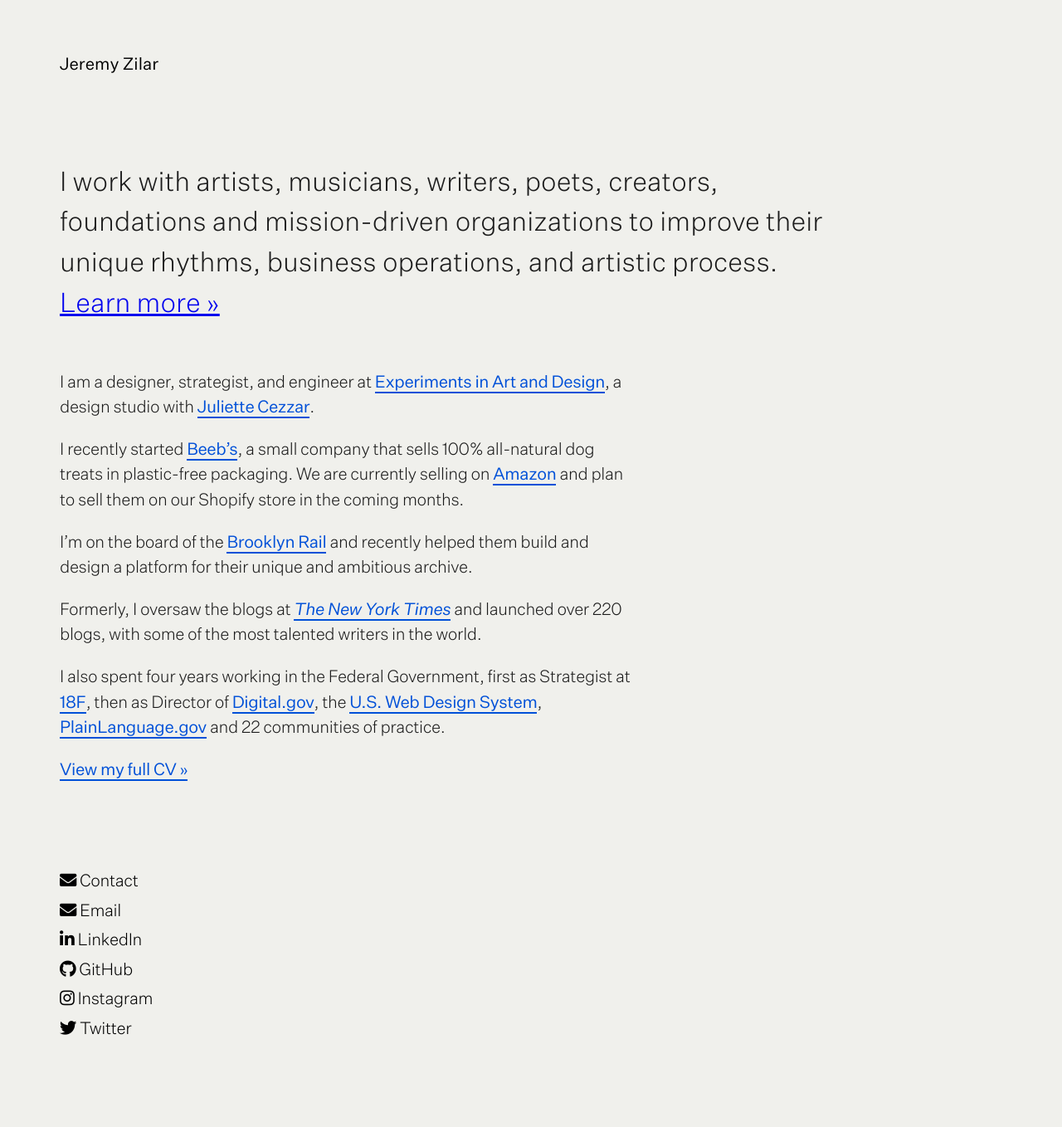
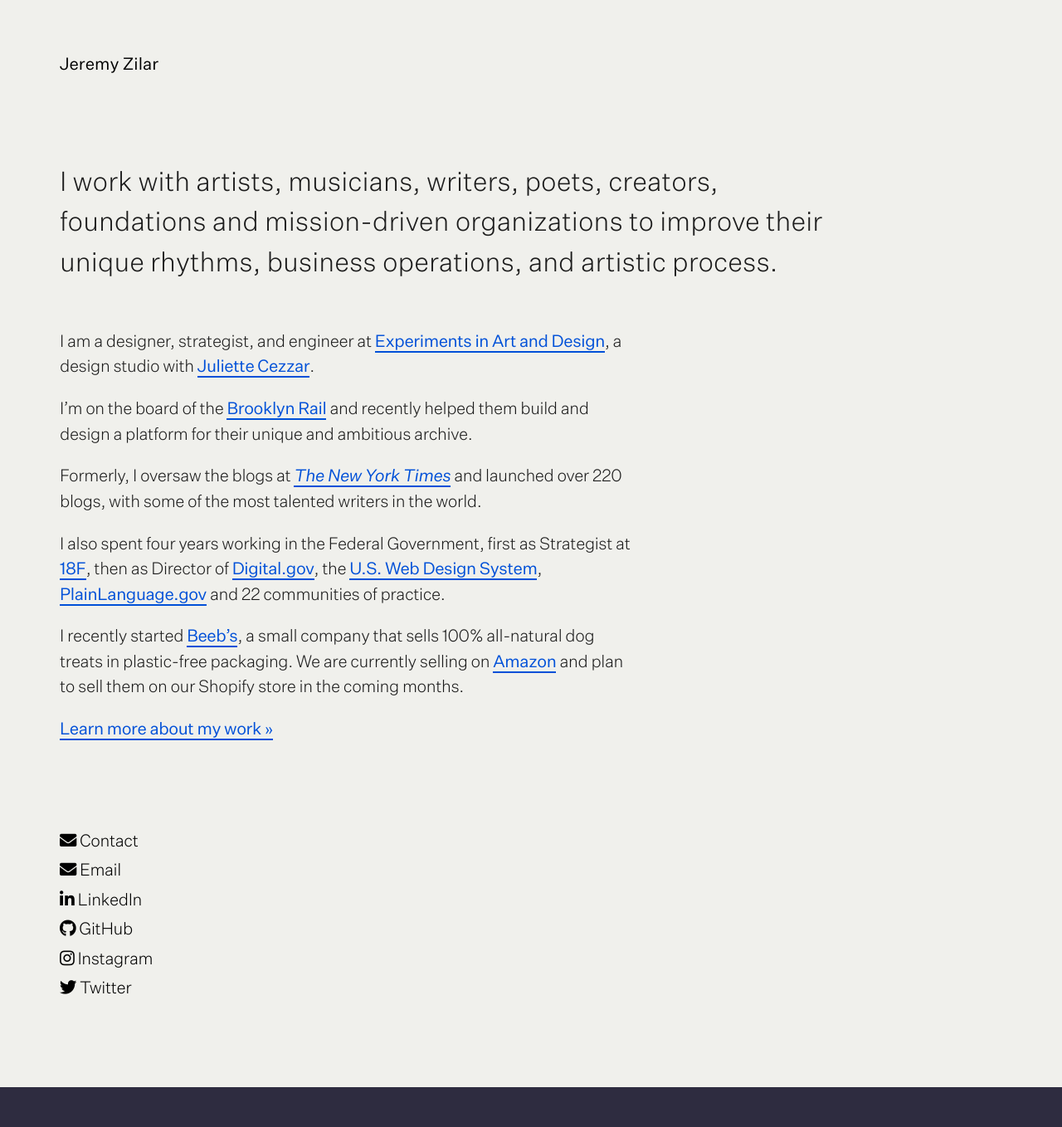
Before and after one commit to jeremyzilar/jeremyzilar.com, a Jekyll site: the page built from index.md, in a window 1280 px wide. Shown: the whole page at 83% size. Built offline with Jekyll 4.4.1, drawn with Linux system fonts in a browser that asks for light colours; nearby versions of some CDN libraries; after the commit the page ends 1310 px from its top, so only the background shows below that.

Commit message:
Homepage updates

```diff
--- a/_layouts/home.html
+++ b/_layouts/home.html
@@ -9,7 +9,7 @@ layout: default
       {% if page.deck %}
       <div class="grid-row">
         <div class="grid-col-12 tablet:grid-col-10">
-          <div class="deck"><span>{{ page.deck }} <a href="./consulting">Learn more »</a></span></div>
+          <div class="deck"><span>{{ page.deck }}</span></div>
         </div>
       </div>
       {% endif %}
@@ -17,9 +17,7 @@ layout: default
     <div class="grid-row">
       <div class="grid-col-12 tablet:grid-col-10">
         <article>
-          <div class="content usa-prose">
-            {{ content }}
-          </div>
+          <div class="content usa-prose">{{ content }}</div>
         </article>
       </div>
     </div>
--- a/index.md
+++ b/index.md
@@ -6,12 +6,12 @@ deck: "I work with artists, musicians, writers, poets, creators, foundations and
 
 I am a designer, strategist, and engineer at [Experiments in Art and Design](https://ead.technology/), a design studio with [Juliette Cezzar](https://juliettecezzar.com/).
 
-I recently started [Beeb’s](https://beebsgoods.com/), a small company that sells 100% all-natural dog treats in plastic-free packaging. We are currently selling on [Amazon](https://www.amazon.com/stores/page/411B391D-E1FE-4D7B-81B6-CF7705C1F82F) and plan to sell them on our Shopify store in the coming months.
-
 I'm on the board of the [Brooklyn Rail](https://brooklynrail.org/) and recently helped them build and design a platform for their unique and ambitious archive.
 
 Formerly, I oversaw the blogs at [_The New York Times_](https://www.nytimes.com/) and launched over 220 blogs, with some of the most talented writers in the world.
 
 I also spent four years working in the Federal Government, first as Strategist at [18F](https://18f.gsa.gov/), then as Director of [Digital.gov](https://digital.gov/), the [U.S. Web Design System](https://designsystem.digital.gov/), [PlainLanguage.gov](https://www.plainlanguage.gov/) and 22 communities of practice.
 
-[View my full CV »](./work/resume)
+I recently started [Beeb’s](https://beebsgoods.com/), a small company that sells 100% all-natural dog treats in plastic-free packaging. We are currently selling on [Amazon](https://www.amazon.com/stores/page/411B391D-E1FE-4D7B-81B6-CF7705C1F82F) and plan to sell them on our Shopify store in the coming months.
+
+[Learn more about my work »](./work/resume)
```
